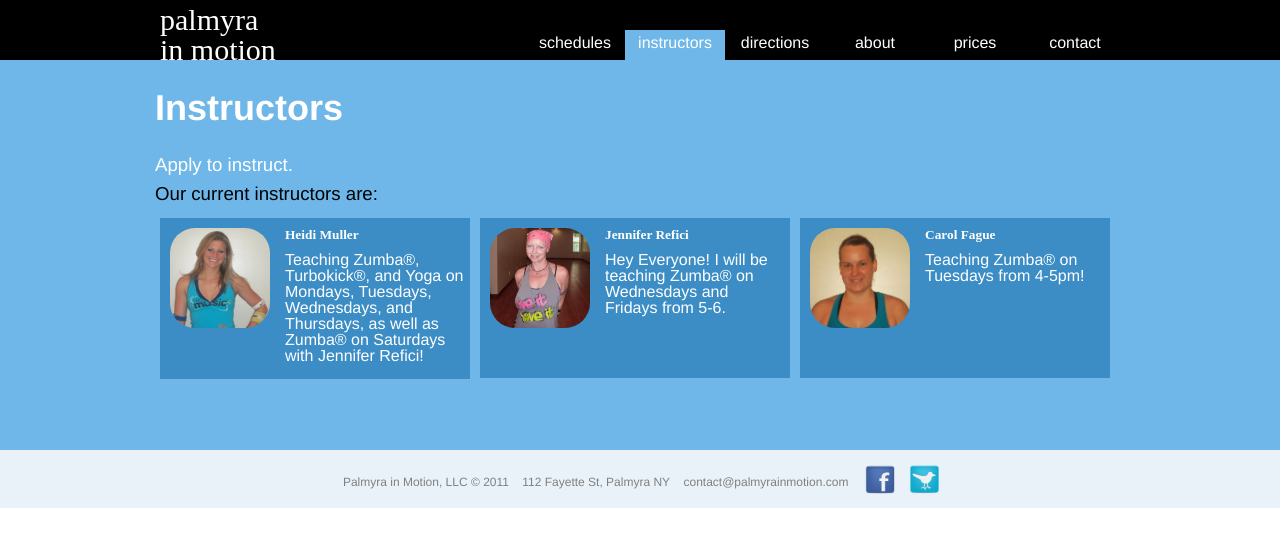
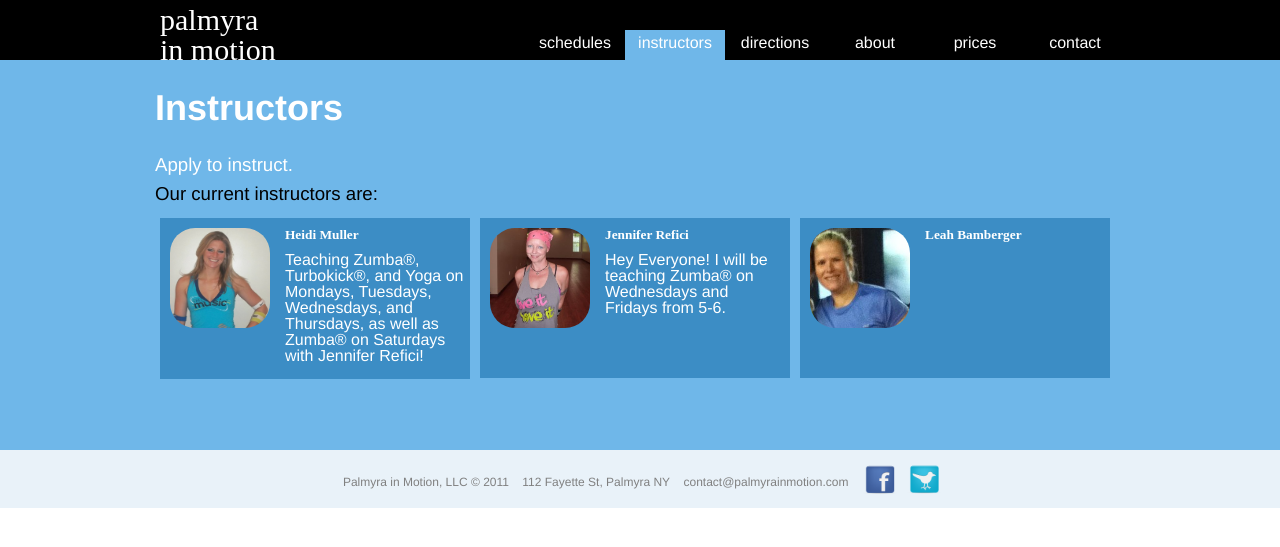
Before and after one commit to akivab/pim, a PHP site: page /index.php?p=instructors in a window 1280 px wide. Shown: the top 547 px of the page. Run offline with PHP 8.4, Linux system fonts and the light colour scheme; some libraries are stand-ins or nearby versions; some web fonts are replaced.

Commit message:
removed carol

```diff
--- a/instructors.php
+++ b/instructors.php
@@ -33,11 +33,10 @@
                     <p>Hey Everyone! I will be teaching Zumba&reg; on Wednesdays and Fridays from 5-6.</p>
 		  </div>
 		</a>
-		<a href="https://www.facebook.com/profile.php?id=677173242">
-		  <img src="/images/carol.jpg">
+		<a href="http://www.facebook.com/profile.php?id=1272407509">
+		  <img src="/images/leah.jpg">
 		  <div class="instructor-text">
-                    <h3>Carol Fague</h3>
-                    <p>Teaching Zumba&reg; on Tuesdays from 4-5pm!</p>
+		   <h3>Leah Bamberger</h3>
 		  </div>
 		</a>
 	      </div>
```
Also changed, not shown: images/leah.jpg (added).
